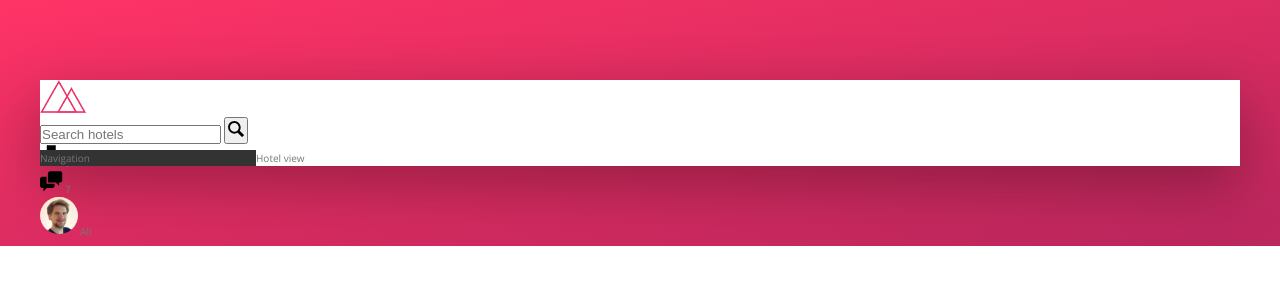
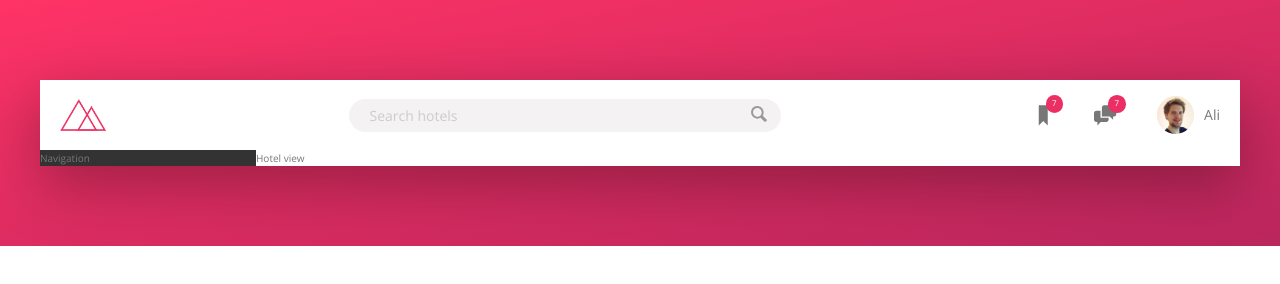
Before and after one commit to SettarovAli/trillo, a website: page index.html in a window 1280 px wide. Drawn offline with nearby package versions, Linux system fonts and the light colour scheme.

Commit message:
Add styles for header

```diff
--- a/sass/_components.scss
+++ b/sass/_components.scss
@@ -3,21 +3,64 @@
 
 .logo {
   height: 3.25rem;
+  padding-left: 2rem;
 }
 
 ////////////////////////////////
 // SEARCH
 
 .search {
+  display: flex;
+  justify-content: center;
+  align-items: center;
+  flex: 0 0 40%;
+
   &__input {
+    font-family: inherit;
+    font-size: inherit;
+    color: inherit;
+    background-color: var(--color-grey-light-2);
+    border: none;
+    padding: 0.7rem 2rem;
+    border-radius: 100px;
+    width: 90%;
+    margin-right: -3.25rem;
+
+    transition: all 0.5s;
+
+    &:focus {
+      outline: none;
+      width: 100%;
+      background-color: var(--color-grey-light-3);
+    }
+
+    &::-webkit-input-placeholder {
+      font-weight: 100;
+      color: var(--color-grey-light-4);
+    }
+  }
+
+  &__input:focus + &__button {
+    background-color: var(--color-grey-light-3);
   }
 
   &__button {
+    border: none;
+    background-color: var(--color-grey-light-2);
+
+    &:focus {
+      outline: none;
+    }
+
+    &:active {
+      transform: translateY(2px);
+    }
   }
 
   &__icon {
     height: 2rem;
     width: 2rem;
+    fill: var(--color-grey-dark-3);
   }
 }
 
@@ -25,18 +68,45 @@
 // USER NAVIGATION
 
 .user-nav {
+  display: flex;
+  align-items: center;
+  align-self: stretch;
+
+  & > * {
+    display: flex;
+    align-items: center;
+    padding: 0 2rem;
+    cursor: pointer;
+    height: 100%;
+
+    &:hover {
+      background-color: var(--color-grey-light-2);
+    }
+  }
+
   &__icon-box {
+    position: relative;
   }
 
   &__icon {
     height: 2.25rem;
     width: 2.25rem;
+    fill: var(--color-grey-dark-2);
   }
 
   &__notification {
-  }
-
-  &__user {
+    display: flex;
+    justify-content: center;
+    align-items: center;
+    font-size: 0.8rem;
+    height: 1.75rem;
+    width: 1.75rem;
+    border-radius: 50%;
+    color: #fff;
+    background-color: var(--color-primary);
+    position: absolute;
+    top: 1.5rem;
+    right: 1.1rem;
   }
 
   &__user-photo {
@@ -45,5 +115,6 @@
   }
 
   &__user-name {
+    margin-left: 1rem;
   }
 }
--- a/sass/_layout.scss
+++ b/sass/_layout.scss
@@ -6,6 +6,10 @@
 }
 
 .header {
+  display: flex;
+  justify-content: space-between;
+  align-items: center;
+  font-size: 1.4rem;
   height: 7rem;
   background-color: #fff;
   border-bottom: var(--color-grey-light-2);
```
Also changed, not shown: css/style.css, 1 other file.
